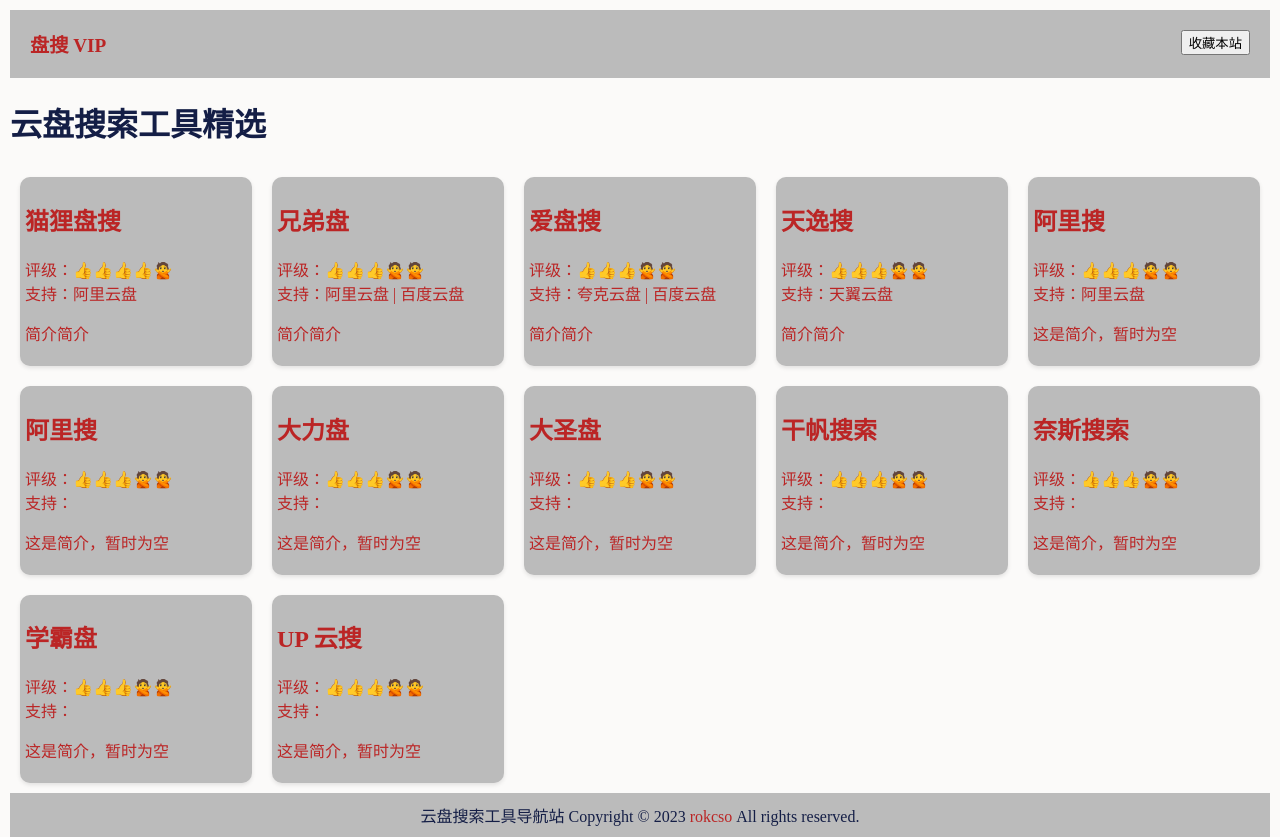
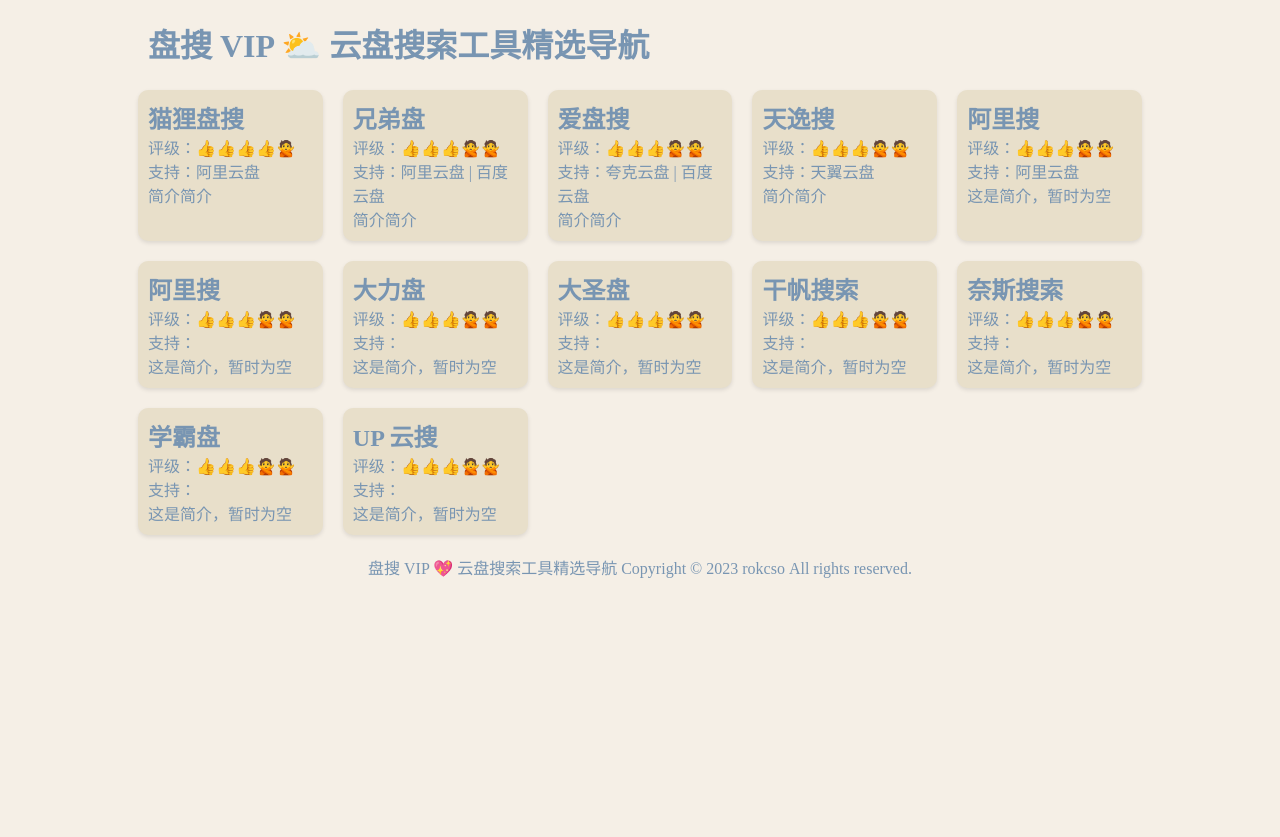
Before and after one commit to rokcso/pansou-vip, a Next.js app: page / in a window 1280 px wide. After the commit the page ends 800 px from the top, so only its background shows below. Built offline with nearby package versions, Linux system fonts and the light colour scheme.

Commit message:
style: refresh the site color palette

```diff
--- a/components/layout.js
+++ b/components/layout.js
@@ -2,39 +2,17 @@ import styles from "./layout.module.css";
 import Link from "next/link";
 
 export default function Layout({ children }) {
-  const addBookmark = () => {
-    if (window.sidebar) {
-      // Mozilla Firefox Bookmark
-      window.sidebar.addPanel(location.href, document.title, "");
-    } else if (window.external && "AddFavorite" in window.external) {
-      // IE Favorite
-      window.external.AddFavorite(location.href, document.title);
-    } else if (window.opera && window.print) {
-      // Opera Hotlist
-      this.title = document.title;
-      return true;
-    } else {
-      // Webkit - Safari / Chrome
-      alert(
-        "按 " +
-          (/Mac/i.test(navigator.userAgent) ? "Cmd" : "Ctrl") +
-          "+D 键将本页加入书签。"
-      );
-      return true;
-    }
-  };
   return (
     <>
       <div className={styles.layout}>
         <header className={styles.header}>
           <Link href={`/`} className={styles.logo}>
-            <span>盘搜 VIP</span>
+            <h1>盘搜 VIP ⛅ 云盘搜索工具精选导航</h1>
           </Link>
-          <button onClick={addBookmark}>收藏本站</button>
         </header>
         <main>{children}</main>
         <footer className={styles.footer}>
-          <span>云盘搜索工具导航站&nbsp;</span>
+          <span>盘搜 VIP 💖 云盘搜索工具精选导航&nbsp;</span>
           <span>
             Copyright &copy; 2023 <Link href="https://rokcso.com">rokcso</Link>
             &nbsp;
--- a/components/layout.module.css
+++ b/components/layout.module.css
@@ -1,23 +1,19 @@
 .layout {
-    margin: 10px;
+    margin: 0 auto;
     display: flex;
     flex-direction: column;
     height: 100vh;
+    max-width: 80%;
 }
 
 .header {
-    background-color: #bbb;
+    /* background-color: #AEBDCA; */
     padding: 20px;
     height: 40px;
 }
 
-.header button {
-    float: right;
-}
-
-.logo {
-    font-weight: bolder;
-    font-size: larger;
+.logo h1 {
+    margin: 0;
 }
 
 .logo:hover {
@@ -25,7 +21,7 @@
 }
 
 .footer {
-    background: #bbb;
+    /* background: #AEBDCA; */
     padding: 10px;
     text-align: center;
-  }
+}
--- a/components/sitesList.module.css
+++ b/components/sitesList.module.css
@@ -12,16 +12,24 @@
 .siteCard {
     width: 19%;
     margin: 10px;
-    padding: 5px;
-    background-color: #bbb;
+    padding: 10px;
+    background-color: #E8DFCA;
     border-radius: 10px;
     box-shadow: 0 2px 4px rgba(0, 0, 0, 0.1);
+}
+
+.siteCard h2 {
+    margin: 0;
+}
+
+.siteCard p {
+    margin: 0;
 }
 
 .placeholder {
     width: 19%;
     margin: 10px;
-    padding: 5px;
+    padding: 10px;
     visibility: hidden;
   }
 
--- a/pages/index.js
+++ b/pages/index.js
@@ -8,7 +8,6 @@ export default function Home() {
     <>
       <CustomHead />
       <Layout>
-        <h1>云盘搜索工具精选</h1>
         <SitesList sites={sitesData}></SitesList>
       </Layout>
     </>
--- a/styles/globals.css
+++ b/styles/globals.css
@@ -1,12 +1,12 @@
 html, body {
     padding: 0;
     margin: 0;
-    background: #FBFAF9;
-    color: #141E46;
+    background: #F5EFE6;
+    color: #7895B2;
 }
 
 a {
-    color: #BB2525;
+    color: #7895B2;
     text-decoration: none;
 }
 
```
Also changed, not shown: components/sitesList.js (indentation only).
